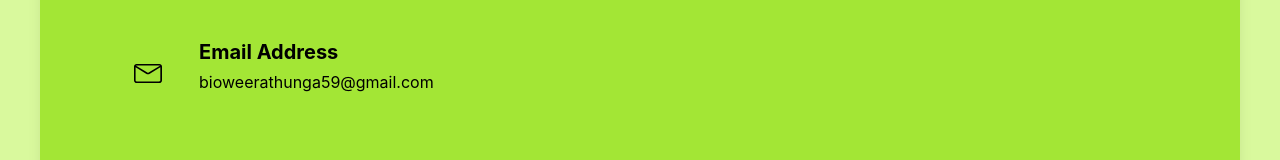
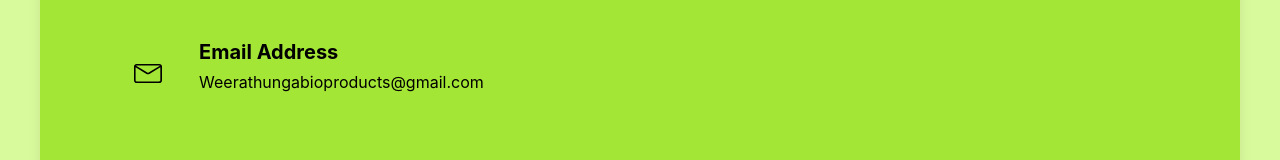
Before and after one commit to Navask96/weerathunga-bio-product, a React (Create React App) app: page / in a window 1280 px wide. Shown: the part 3236-3396 px from the top of the page. Built offline with nearby package versions, Linux system fonts and the light colour scheme; the HTML template or start-up script is replaced by a standard one.

Commit message:
weerathungabioproducts@gmail.com

```diff
--- a/src/component/ContactUs.js
+++ b/src/component/ContactUs.js
@@ -137,9 +137,9 @@ const ContactUs = () => {
                     <p className="text-base text-body-color">
                       <a
                         className="inline-block hover:underline hover:scale-105"
-                        href="mailto:bioweerathunga59@gmail.com"
+                        href="mailto:Weerathungabioproducts@gmail.com"
                       >
-                        bioweerathunga59@gmail.com
+                        Weerathungabioproducts@gmail.com
                       </a>
                     </p>
                   </div>
```
